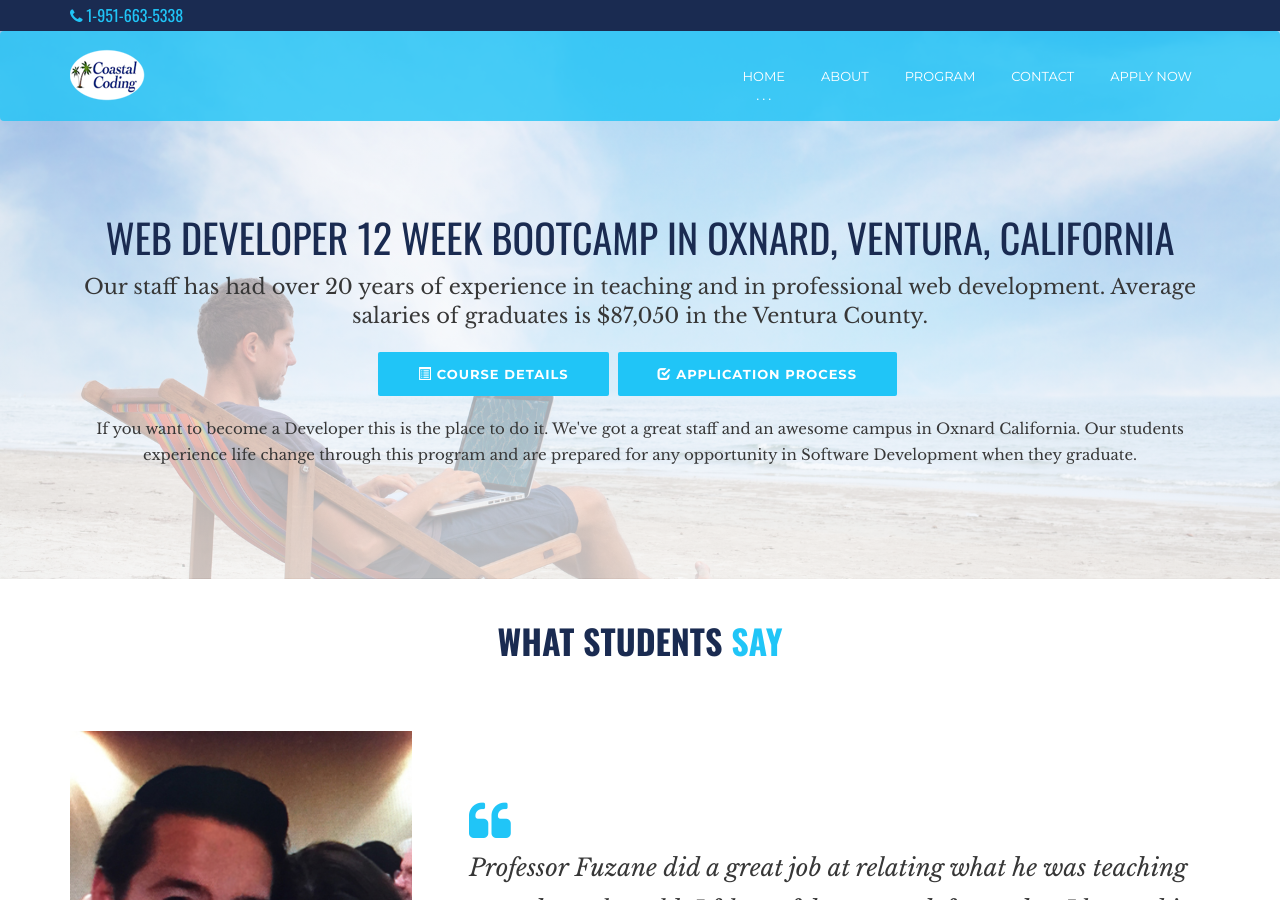
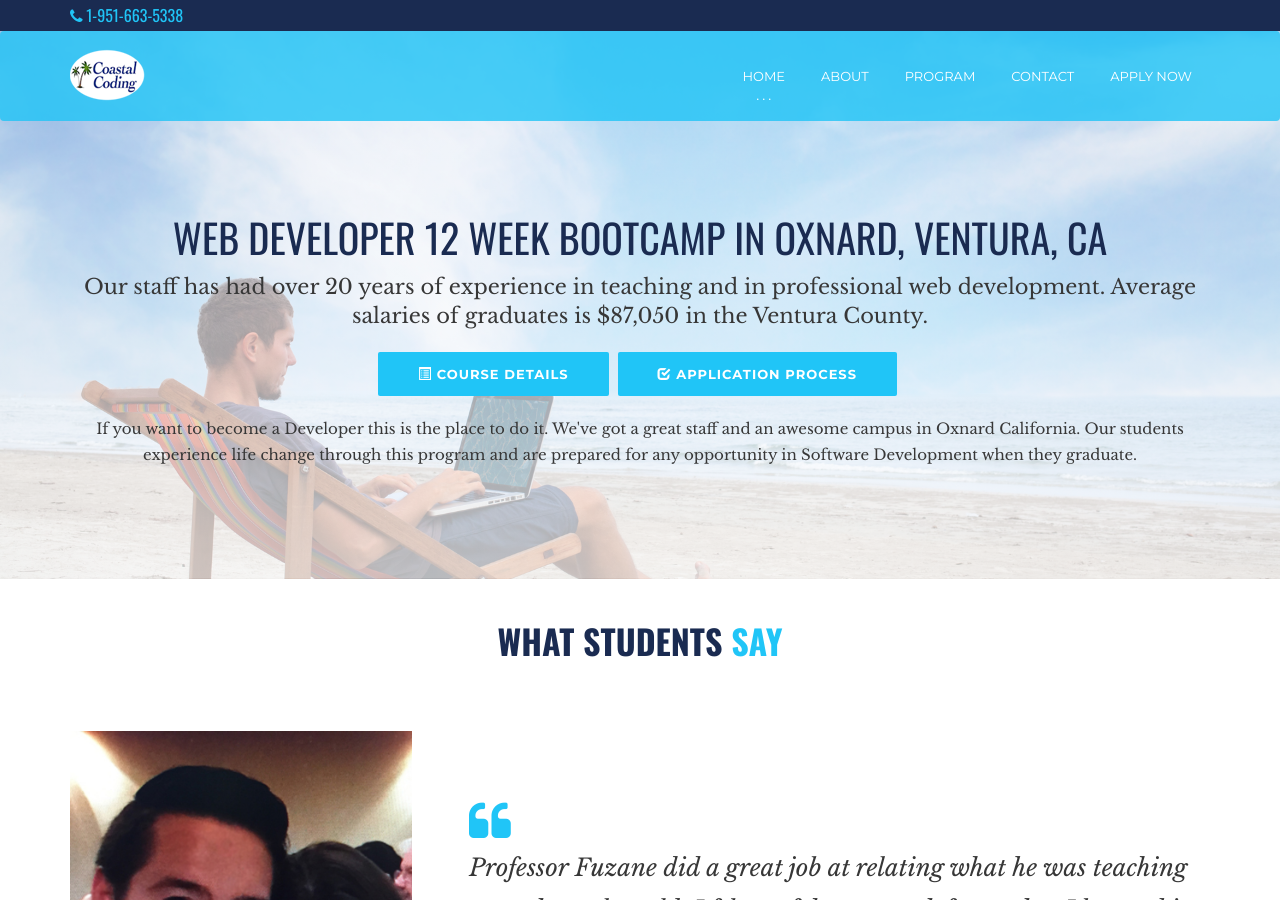
Before and after one commit to pfuzane1/Coastal-Coding, a Jekyll site: the page built from index.html, in a window 1280 px wide and 900 px high. Built offline with Jekyll 4.4.1, drawn with Linux system fonts in a browser that asks for light colours; some of the changed text lies outside the part shown.

Commit message:
Feb Date

```diff
--- a/index.html
+++ b/index.html
@@ -25,7 +25,7 @@ layout: default
         <div class="container text-center">
             <div class="row">
             <div class="col-md-12">
-                <h1 class="block-title m-b-sm text-uppercase app-myphone-brand">Web Developer 12 Week BootCamp in Oxnard, Ventura, California</h1>
+                <h1 class="block-title m-b-sm text-uppercase app-myphone-brand">Web Developer 12 Week BootCamp in Oxnard, Ventura, CA</h1>
                 <p class="lead">Our staff has had over 20 years of experience in teaching and in professional web development. Average salaries of graduates is $87,050 in the Ventura County.</p>
                 <a href="course-detail.html" class="btn btn-primary m-b" style="margin-right:5px; margin-bottom:20px;"><span class="glyphicon glyphicon-list-alt"></span> Course Details</a>
                 <a href="admission-process.html" class="btn btn-primary m-b" style="margin-right:5px; margin-bottom:20px;"><span class="glyphicon glyphicon-check"></span> Application Process</a>
@@ -44,7 +44,7 @@ layout: default
         <div class="container text-center">
             <div class="row">
             <div class="col-md-12">
-                <h1 class="block-title m-b-sm text-uppercase app-myphone-brand">Web Developer 12 Week BootCamp in Oxnard, Ventura, California</h1>
+                <h1 class="block-title m-b-sm text-uppercase app-myphone-brand">Web Developer 12 Week BootCamp in Oxnard, Ventura, CA</h1>
                 <p class="lead">Our staff has had over 20 years of experience in teaching and in professional web development. Average salaries of graduates is $87,050 in the Ventura County.</p>
                 <a href="course-detail.html" class="btn btn-primary m-b" style="margin-right:5px; margin-bottom:20px;"><span class="glyphicon glyphicon-list-alt"></span> Course Details</a>
                 <a href="admission-process.html" class="btn btn-primary m-b" style="margin-right:5px; margin-bottom:20px;"><span class="glyphicon glyphicon-check"></span> Application Process</a>
@@ -294,11 +294,19 @@ layout: default
             <div class="row">
                 <div class="col-sm-5">
                     <div class="next-event">
+<<<<<<< HEAD
                         <span class="event-date">6</span> Feb, Monday
                     </div>
                 </div>
                 <div class="col-sm-7">
                     <ul class="timer" data-date="2017/02/06 00:00:00">           <!-- Put event Date in YYYY/MM/DD hh:mm:ss format -->
+=======
+                        <span class="event-date">14</span> Nov, Monday
+                    </div>
+                </div>
+                <div class="col-sm-7">
+                    <ul class="timer" data-date="2016/11/14 00:00:00">           <!-- Put event Date in YYYY/MM/DD hh:mm:ss format -->
+>>>>>>> parent of 6471ee5... California
                         <li><span class="days">0</span>days</li>
                         <li><span class="hours">0</span>hrs</li>
                         <li><span class="minutes">00</span>min</li>
```
